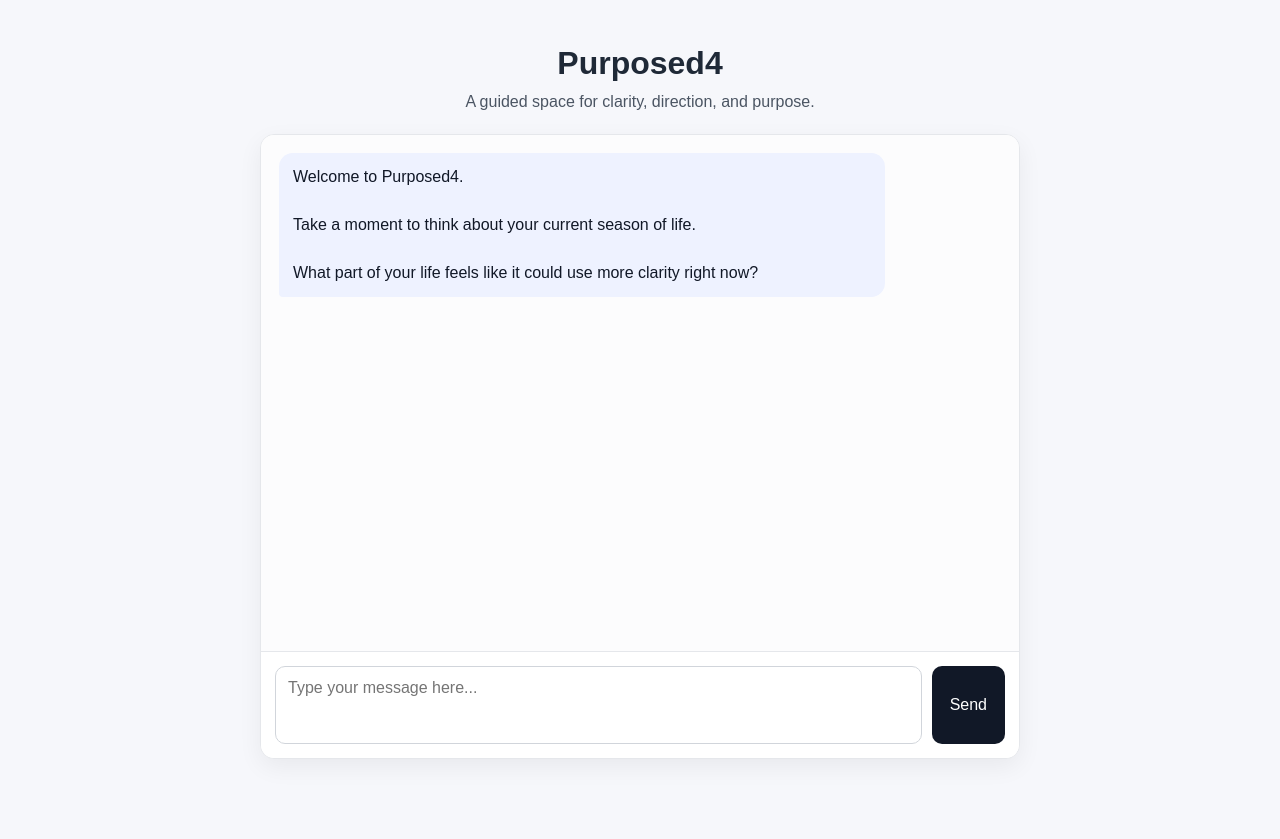
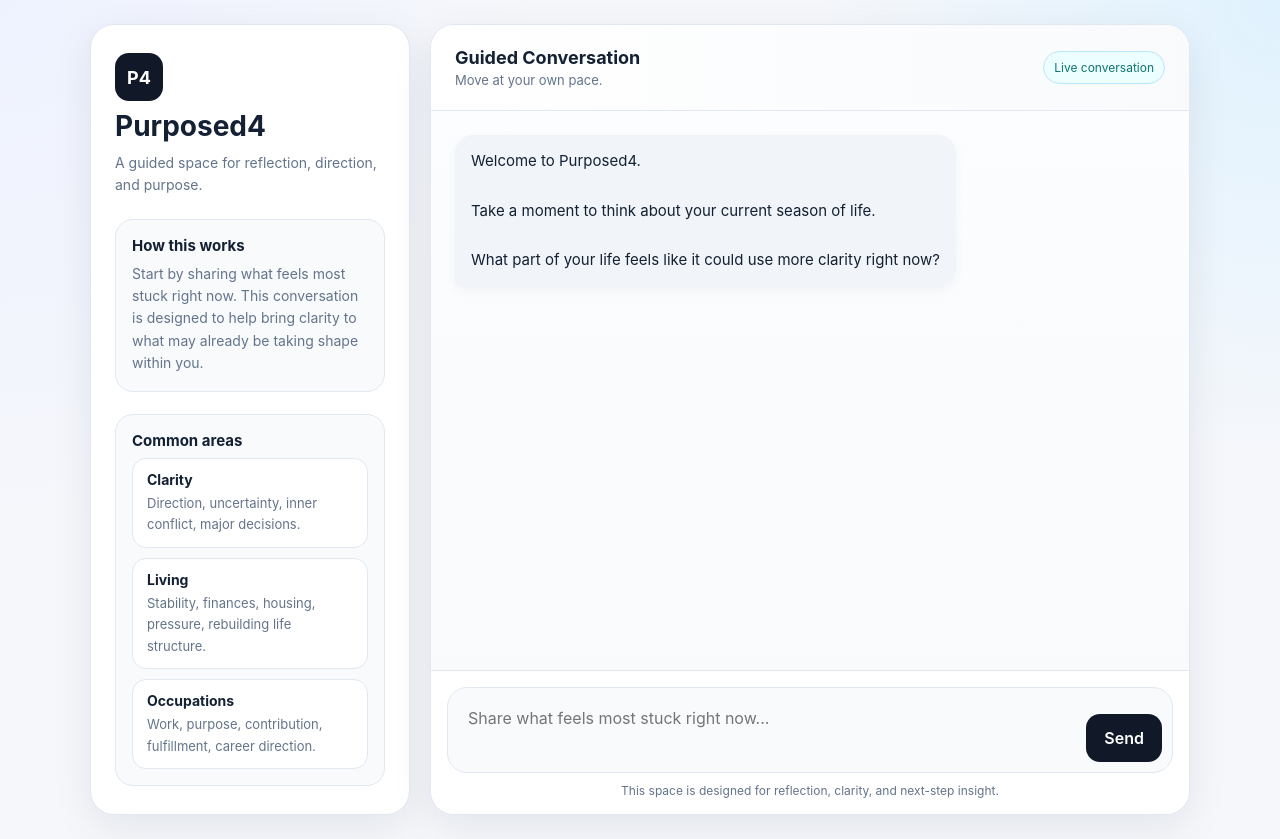
Before and after one commit to Purposed4/purposed4-webchat, a website: page index.html in a window 1280 px wide. Before the commit the page ends 800 px from the top, so only its background shows below. Drawn offline with Linux system fonts and the light colour scheme.

Commit message:
Add files via upload

```diff
--- a/index.html
+++ b/index.html
@@ -3,124 +3,353 @@
 <head>
   <meta charset="UTF-8" />
   <meta name="viewport" content="width=device-width, initial-scale=1.0" />
-  <title>Purposed4 Chat</title>
+  <title>Purposed4</title>
   <style>
+    :root {
+      --bg: #f5f7fb;
+      --panel: #ffffff;
+      --panel-2: #eef2ff;
+      --text: #142033;
+      --muted: #64748b;
+      --border: #e2e8f0;
+      --accent: #111827;
+      --accent-2: #2b3a67;
+      --user: #111827;
+      --user-text: #ffffff;
+      --ai: #f1f5f9;
+      --shadow: 0 12px 40px rgba(15, 23, 42, 0.08);
+      --radius: 18px;
+    }
+
+    * {
+      box-sizing: border-box;
+    }
+
     body {
       margin: 0;
-      font-family: Arial, sans-serif;
-      background: #f6f7fb;
-      color: #1f2937;
+      font-family: Inter, Arial, sans-serif;
+      background:
+        radial-gradient(circle at top left, #eef2ff 0%, transparent 35%),
+        radial-gradient(circle at top right, #e0f2fe 0%, transparent 30%),
+        var(--bg);
+      color: var(--text);
     }
 
-    .wrap {
-      max-width: 760px;
-      margin: 0 auto;
+    .page {
+      min-height: 100vh;
+      display: flex;
+      align-items: center;
+      justify-content: center;
       padding: 24px;
     }
 
-    .hero {
-      text-align: center;
-      margin-bottom: 20px;
+    .shell {
+      width: 100%;
+      max-width: 1100px;
+      display: grid;
+      grid-template-columns: 320px 1fr;
+      gap: 20px;
     }
 
-    .hero h1 {
-      margin-bottom: 8px;
+    .sidebar,
+    .chat-shell {
+      background: var(--panel);
+      border: 1px solid var(--border);
+      border-radius: 24px;
+      box-shadow: var(--shadow);
     }
 
-    .hero p {
-      margin: 0;
-      line-height: 1.5;
-      color: #4b5563;
+    .sidebar {
+      padding: 28px 24px;
+      display: flex;
+      flex-direction: column;
+      gap: 22px;
     }
 
-    .chat {
-      background: #fff;
-      border: 1px solid #e5e7eb;
+    .brand {
+      display: flex;
+      flex-direction: column;
+      gap: 10px;
+    }
+
+    .brand-mark {
+      width: 48px;
+      height: 48px;
       border-radius: 14px;
+      display: flex;
+      align-items: center;
+      justify-content: center;
+      background: var(--accent);
+      color: white;
+      font-weight: 700;
+      font-size: 18px;
+    }
+
+    .brand h1 {
+      margin: 0;
+      font-size: 28px;
+      line-height: 1.1;
+    }
+
+    .brand p {
+      margin: 0;
+      color: var(--muted);
+      line-height: 1.6;
+      font-size: 14px;
+    }
+
+    .sidebar-card {
+      background: #f8fafc;
+      border: 1px solid var(--border);
+      border-radius: var(--radius);
+      padding: 16px;
+    }
+
+    .sidebar-card h3 {
+      margin: 0 0 8px;
+      font-size: 15px;
+    }
+
+    .sidebar-card p {
+      margin: 0;
+      color: var(--muted);
+      line-height: 1.6;
+      font-size: 14px;
+    }
+
+    .pathways {
+      display: grid;
+      gap: 10px;
+    }
+
+    .pathway {
+      padding: 12px 14px;
+      border: 1px solid var(--border);
+      border-radius: 14px;
+      background: white;
+    }
+
+    .pathway strong {
+      display: block;
+      font-size: 14px;
+      margin-bottom: 4px;
+    }
+
+    .pathway span {
+      color: var(--muted);
+      font-size: 13px;
+      line-height: 1.5;
+    }
+
+    .chat-shell {
       overflow: hidden;
-      box-shadow: 0 8px 24px rgba(0,0,0,0.06);
+      display: flex;
+      flex-direction: column;
+      min-height: 760px;
+    }
+
+    .chat-header {
+      padding: 22px 24px;
+      border-bottom: 1px solid var(--border);
+      display: flex;
+      align-items: center;
+      justify-content: space-between;
+      background: linear-gradient(to right, #ffffff, #f8fafc);
+    }
+
+    .chat-header h2 {
+      margin: 0;
+      font-size: 18px;
+    }
+
+    .chat-header p {
+      margin: 4px 0 0;
+      color: var(--muted);
+      font-size: 13px;
+    }
+
+    .status {
+      font-size: 12px;
+      color: #0f766e;
+      background: #ecfeff;
+      border: 1px solid #bae6fd;
+      padding: 8px 10px;
+      border-radius: 999px;
+      white-space: nowrap;
     }
 
     .messages {
-      height: 480px;
+      flex: 1;
       overflow-y: auto;
-      padding: 18px;
-      background: #fcfcfd;
+      padding: 24px;
+      background:
+        linear-gradient(180deg, #fcfdff 0%, #f8fafc 100%);
     }
 
-    .msg {
-      max-width: 80%;
-      margin-bottom: 14px;
-      padding: 12px 14px;
-      border-radius: 14px;
-      line-height: 1.5;
-      white-space: pre-wrap;
+    .message-row {
+      display: flex;
+      margin-bottom: 18px;
     }
 
-    .msg.user {
-      margin-left: auto;
-      background: #111827;
-      color: white;
-      border-bottom-right-radius: 4px;
+    .message-row.user {
+      justify-content: flex-end;
     }
 
-    .msg.ai {
-      background: #eef2ff;
-      color: #111827;
-      border-bottom-left-radius: 4px;
+    .bubble {
+      max-width: min(78%, 720px);
+      padding: 14px 16px;
+      border-radius: 18px;
+      line-height: 1.65;
+      font-size: 15px;
+      white-space: pre-wrap;
+      box-shadow: 0 4px 12px rgba(15, 23, 42, 0.04);
+    }
+
+    .message-row.ai .bubble {
+      background: var(--ai);
+      color: var(--text);
+      border-bottom-left-radius: 6px;
+    }
+
+    .message-row.user .bubble {
+      background: var(--user);
+      color: var(--user-text);
+      border-bottom-right-radius: 6px;
+    }
+
+    .composer-wrap {
+      border-top: 1px solid var(--border);
+      background: white;
+      padding: 16px;
     }
 
     .composer {
       display: flex;
-      gap: 10px;
-      padding: 14px;
-      border-top: 1px solid #e5e7eb;
-      background: white;
+      gap: 12px;
+      align-items: flex-end;
+      background: #f8fafc;
+      border: 1px solid var(--border);
+      border-radius: 20px;
+      padding: 10px;
     }
 
     .composer textarea {
       flex: 1;
+      border: 0;
+      outline: none;
+      background: transparent;
       resize: none;
-      min-height: 52px;
-      max-height: 140px;
-      padding: 12px;
-      border: 1px solid #d1d5db;
-      border-radius: 10px;
+      min-height: 56px;
+      max-height: 180px;
+      padding: 8px 10px;
       font: inherit;
+      color: var(--text);
+      line-height: 1.5;
     }
 
     .composer button {
       border: 0;
-      border-radius: 10px;
-      padding: 0 18px;
-      background: #111827;
+      border-radius: 14px;
+      background: var(--accent);
       color: white;
+      padding: 14px 18px;
       font: inherit;
+      font-weight: 600;
       cursor: pointer;
+      transition: transform 0.15s ease, opacity 0.15s ease;
+    }
+
+    .composer button:hover {
+      transform: translateY(-1px);
     }
 
     .composer button:disabled {
       opacity: 0.6;
       cursor: not-allowed;
+      transform: none;
+    }
+
+    .composer-note {
+      margin-top: 10px;
+      color: var(--muted);
+      font-size: 12px;
+      text-align: center;
+    }
+
+    @media (max-width: 920px) {
+      .shell {
+        grid-template-columns: 1fr;
+      }
+
+      .sidebar {
+        order: 2;
+      }
+
+      .chat-shell {
+        min-height: 78vh;
+      }
     }
   </style>
 </head>
 <body>
-  <div class="wrap">
-    <div class="hero">
+  <div class="page">
+    <div class="shell">
+      <aside class="sidebar">
+        <div class="brand">
+          <div class="brand-mark">P4</div>
           <h1>Purposed4</h1>
           <p>
-        A guided space for clarity, direction, and purpose.
+            A guided space for reflection, direction, and purpose.
           </p>
         </div>
 
-    <div class="chat">
+        <div class="sidebar-card">
+          <h3>How this works</h3>
+          <p>
+            Start by sharing what feels most stuck right now. This conversation is designed to help bring clarity to what may already be taking shape within you.
+          </p>
+        </div>
+
+        <div class="sidebar-card">
+          <h3>Common areas</h3>
+          <div class="pathways">
+            <div class="pathway">
+              <strong>Clarity</strong>
+              <span>Direction, uncertainty, inner conflict, major decisions.</span>
+            </div>
+            <div class="pathway">
+              <strong>Living</strong>
+              <span>Stability, finances, housing, pressure, rebuilding life structure.</span>
+            </div>
+            <div class="pathway">
+              <strong>Occupations</strong>
+              <span>Work, purpose, contribution, fulfillment, career direction.</span>
+            </div>
+          </div>
+        </div>
+      </aside>
+
+      <main class="chat-shell">
+        <div class="chat-header">
+          <div>
+            <h2>Guided Conversation</h2>
+            <p>Move at your own pace.</p>
+          </div>
+          <div class="status">Live conversation</div>
+        </div>
+
         <div id="messages" class="messages"></div>
 
+        <div class="composer-wrap">
           <div class="composer">
-        <textarea id="input" placeholder="Type your message here..."></textarea>
+            <textarea id="input" placeholder="Share what feels most stuck right now..."></textarea>
             <button id="sendBtn">Send</button>
           </div>
+          <div class="composer-note">
+            This space is designed for reflection, clarity, and next-step insight.
+          </div>
+        </div>
+      </main>
     </div>
   </div>
 
@@ -130,10 +359,15 @@
     const sendBtn = document.getElementById("sendBtn");
 
     function addMessage(text, type) {
-      const div = document.createElement("div");
-      div.className = `msg ${type}`;
-      div.textContent = text;
-      messages.appendChild(div);
+      const row = document.createElement("div");
+      row.className = `message-row ${type}`;
+
+      const bubble = document.createElement("div");
+      bubble.className = "bubble";
+      bubble.textContent = text;
+
+      row.appendChild(bubble);
+      messages.appendChild(row);
       messages.scrollTop = messages.scrollHeight;
     }
 
```
Lines whose indentation alone changed are shown as unchanged.
